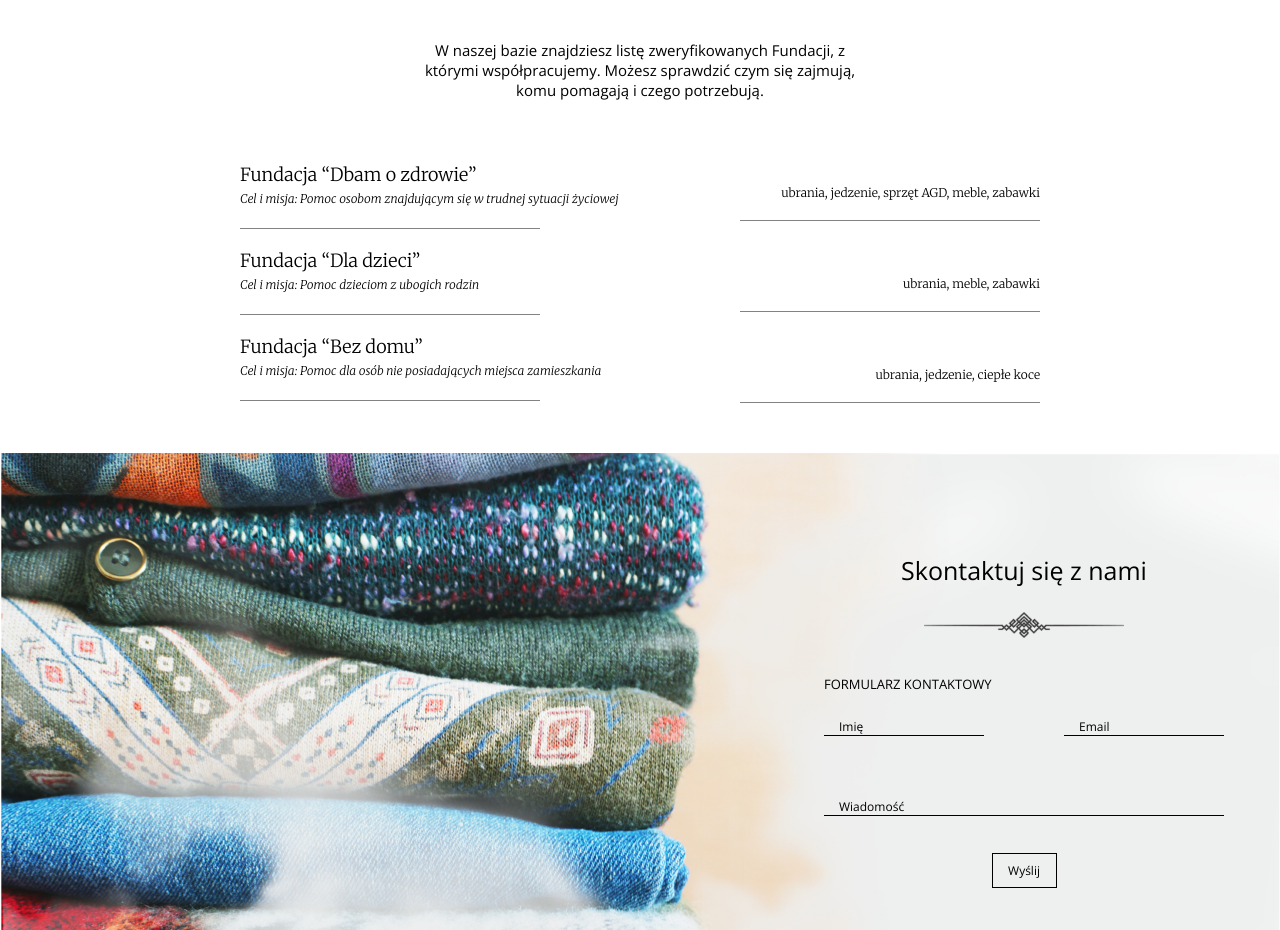
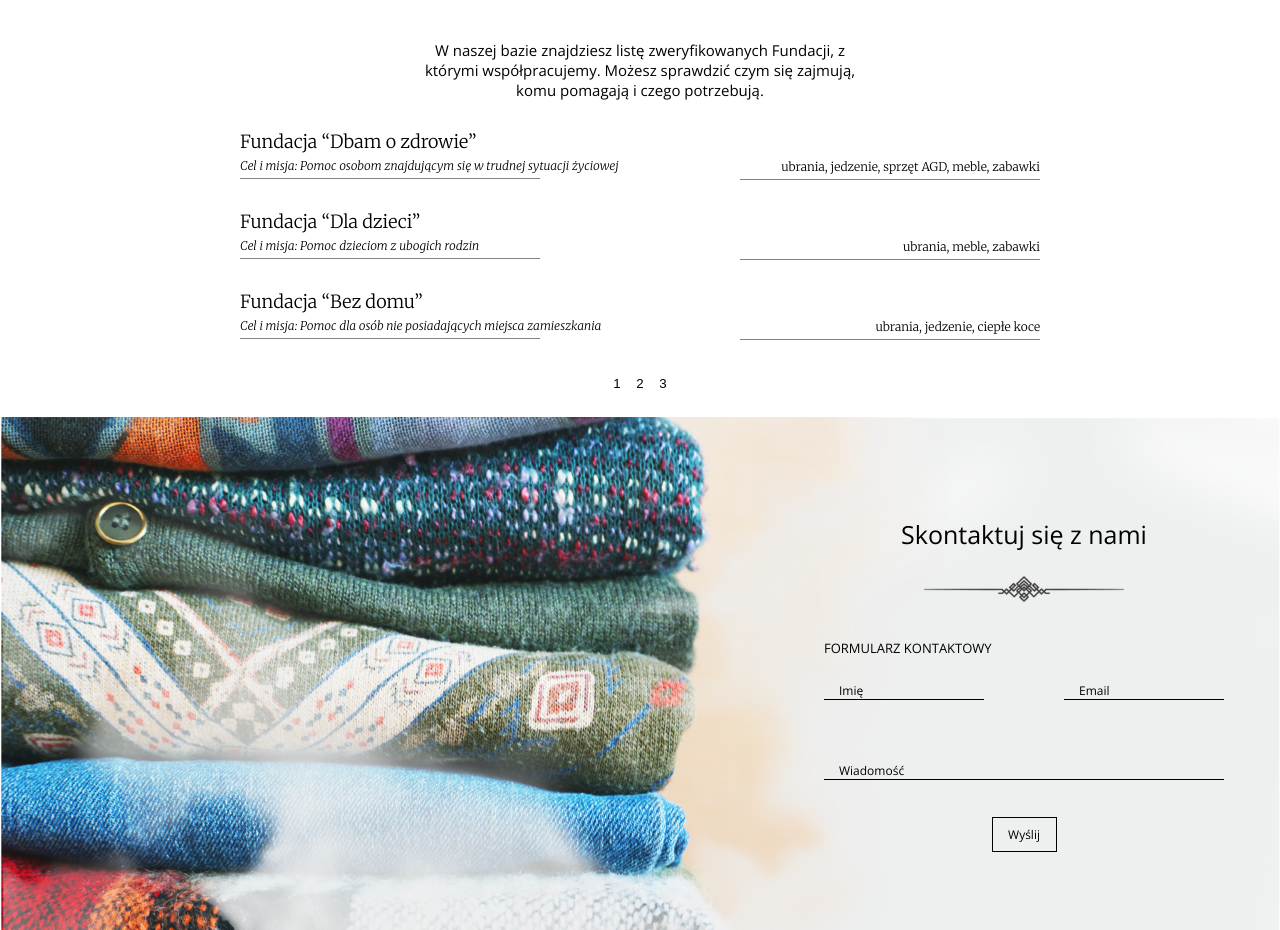
Before and after one commit to malwinalesniewska/oddaj-rzeczy, a React (Create React App) app: page / in a window 1280 px wide. Shown: the part 2304-3234 px from the top of the page. Built offline with nearby package versions, Linux system fonts and the light colour scheme.

Commit message:
added pagination; modified package.json to deploy

```diff
--- a/package.json
+++ b/package.json
@@ -2,10 +2,12 @@
   "name": "oddaj-rzeczy",
   "version": "0.1.0",
   "private": true,
+  "homepage": "https://malwinalesniewska.github.io/oddaj-rzeczy",
   "dependencies": {
     "@fortawesome/fontawesome-svg-core": "^1.2.14",
     "@fortawesome/free-solid-svg-icons": "^5.7.1",
     "@fortawesome/react-fontawesome": "^0.1.4",
+    "gh-pages": "^2.0.1",
     "node-sass": "^4.11.0",
     "prop-types": "^15.7.2",
     "react": "^16.8.1",
--- a/src/components/OrganisationButton/_OrganisationButton.scss
+++ b/src/components/OrganisationButton/_OrganisationButton.scss
@@ -7,7 +7,8 @@
   margin: 10px 10px 30px;
   cursor: pointer;
 
-  &:hover {
+  &:hover,
+  &:focus {
     border: 1px solid black;
   }
 }
--- a/src/components/OrganisationsList/OrganisationsList.js
+++ b/src/components/OrganisationsList/OrganisationsList.js
@@ -22,15 +22,42 @@ const organisations = [
 
 class OrganisationsList extends Component {
     state = {
-        currentLeftList: [
-            'Fundacja “Dbam o zdrowie”', ['Cel i misja: Pomoc osobom znajdującym się w trudnej sytuacji życiowej'],
-            'Fundacja “Dla dzieci”', ['Cel i misja: Pomoc dzieciom z ubogich rodzin'],
-            'Fundacja “Bez domu”', ['Cel i misja: Pomoc dla osób nie posiadających miejsca zamieszkania']
-        ],
-        currentRightList: [
-            'ubrania, jedzenie, sprzęt AGD, meble, zabawki',
-            'ubrania, meble, zabawki',
-            'ubrania, jedzenie, ciepłe koce'
+        list: [
+            {
+                title: 'Fundacja “Dbam o zdrowie”',
+                description: 'Cel i misja: Pomoc osobom znajdującym się w trudnej sytuacji życiowej',
+                items: 'ubrania, jedzenie, sprzęt AGD, meble, zabawki'
+            },
+            {
+                title: 'Fundacja “Dla dzieci”',
+                description: 'Cel i misja: Pomoc dzieciom z ubogich rodzin',
+                items: 'ubrania, meble, zabawki'
+            },
+            {
+                title: 'Fundacja “Bez domu”',
+                description: 'Cel i misja: Pomoc dla osób nie posiadających miejsca zamieszkania',
+                items: 'ubrania, jedzenie, ciepłe koce'
+            },
+            {
+                title: 'Fundacja “4”',
+                description: 'Cel i misja: Pomoc dla szpitalom',
+                items: 'ubrania, jedzenie, ciepłe koce'
+            },
+            {
+                title: 'Fundacja “5”',
+                description: 'Cel i misja: Pomoc dla osób nie posiadających miejsca zamieszkania',
+                items: 'ubrania, jedzenie, ciepłe koce'
+            },
+            {
+                title: 'Fundacja “6”',
+                description: 'Cel i misja: Pomoc dla osób nie posiadających miejsca zamieszkania',
+                items: 'ubrania, jedzenie, ciepłe koce'
+            },
+            {
+                title: 'Fundacja “7”',
+                description: 'Cel i misja: Pomoc dla osób nie posiadających miejsca zamieszkania',
+                items: 'ubrania, jedzenie, ciepłe koce'
+            }
         ]
     };
 
@@ -39,7 +66,9 @@ class OrganisationsList extends Component {
     };
 
     render() {
-        const {currentLeftList, currentRightList} = this.state;
+        const {
+            list
+        } = this.state;
         return (
             <div className='organisations_lists'>
                 <div className='organisations_lists__buttons'>
@@ -58,8 +87,7 @@ class OrganisationsList extends Component {
                     komu pomagają i czego potrzebują.
                 </p>
                 <SingleList
-                    leftList={currentLeftList}
-                    rightList={currentRightList}
+                    list={list}
                 />
             </div>
         );
--- a/src/components/OrganisationsList/audienceListMap.js
+++ b/src/components/OrganisationsList/audienceListMap.js
@@ -6,39 +6,90 @@ const audienceNames = {
 
 const audienceListMap = {
     foundation: {
-        currentLeftList: [
-            'Fundacja “Dbam o zdrowie”', ['Cel i misja: Pomoc osobom znajdującym się w trudnej sytuacji życiowej'],
-            'Fundacja “Dla dzieci”', ['Cel i misja: Pomoc dzieciom z ubogich rodzin'],
-            'Fundacja “Bez domu”', ['Cel i misja: Pomoc dla osób nie posiadających miejsca zamieszkania']
-        ],
-        currentRightList: [
-            'ubrania, jedzenie, sprzęt AGD, meble, zabawki',
-            'ubrania, meble, zabawki',
-            'ubrania, jedzenie, ciepłe koce'
+        list: [
+            {
+                title: 'Fundacja “Dbam o zdrowie”',
+                description: 'Cel i misja: Pomoc osobom znajdującym się w trudnej sytuacji życiowej',
+                items: 'ubrania, jedzenie, sprzęt AGD, meble, zabawki'
+            },
+            {
+                title: 'Fundacja “Dla dzieci”',
+                description: 'Cel i misja: Pomoc dzieciom z ubogich rodzin',
+                items: 'ubrania, meble, zabawki'
+            },
+            {
+                title: 'Fundacja “Bez domu”',
+                description: 'Cel i misja: Pomoc dla osób nie posiadających miejsca zamieszkania',
+                items: 'ubrania, jedzenie, ciepłe koce'
+            },
+            {
+                title: 'Fundacja “4”',
+                description: 'Cel i misja: Pomoc dla szpitalom',
+                items: 'ubrania, jedzenie, ciepłe koce'
+            },
+            {
+                title: 'Fundacja “5”',
+                description: 'Cel i misja: Pomoc dla osób nie posiadających miejsca zamieszkania',
+                items: 'ubrania, jedzenie, ciepłe koce'
+            },
+            {
+                title: 'Fundacja “6”',
+                description: 'Cel i misja: Pomoc dla osób nie posiadających miejsca zamieszkania',
+                items: 'ubrania, jedzenie, ciepłe koce'
+            },
+            {
+                title: 'Fundacja “7”',
+                description: 'Cel i misja: Pomoc dla osób nie posiadających miejsca zamieszkania',
+                items: 'ubrania, jedzenie, ciepłe koce'
+            }
         ]
     },
     nonGovernmental: {
-        currentLeftList: [
-            'Organizacja1', ['Cel i misja: Lorem ipsum dolot sit amet'],
-            'Organizacja2', ['Cel i misja: Lorem ipsum dolot sit amet'],
-            'Organizacja3', ['Cel i misja: Lorem ipsum dolot sit amet']
-        ],
-        currentRightList: [
-            'Gumbo beet greens corn soko endive gumbo gourd',
-            'Gumbo beet greens corn soko endive gumbo gourd',
-            'Gumbo beet greens corn soko endive gumbo gourd'
+        list: [
+            {
+                title: 'Organizacja1',
+                description: 'Cel i misja: Lorem ipsum dolot sit amet',
+                items: 'Gumbo beet greens corn soko endive gumbo gourd'
+            },
+            {
+                title: 'Organizacja2',
+                description: 'Cel i misja: Lorem ipsum dolot sit amet',
+                items: 'Gumbo beet greens corn soko endive gumbo gourd'
+            },
+            {
+                title: 'Organizacja3',
+                description: 'Cel i misja: Lorem ipsum dolot sit amet',
+                items: 'Gumbo beet greens corn soko endive gumbo gourd'
+            },
+            {
+                title: 'Organizacja2',
+                description: 'Cel i misja: Lorem ipsum dolot sit amet',
+                items: 'Gumbo beet greens corn soko endive gumbo gourd'
+            },
+            {
+                title: 'Organizacja3',
+                description: 'Cel i misja: Lorem ipsum dolot sit amet',
+                items: 'Gumbo beet greens corn soko endive gumbo gourd'
+            }
         ]
     },
     local: {
-        currentLeftList: [
-            'Zbiórka1', ['Cel i misja: Lorem ipsum dolot sit amet'],
-            'Zbiórka2', ['Cel i misja: Lorem ipsum dolot sit amet'],
-            'Zbiórka3', ['Cel i misja: Lorem ipsum dolot sit amet']
-        ],
-        currentRightList: [
-            'Gumbo beet greens corn soko endive gumbo gourd',
-            'Gumbo beet greens corn soko endive gumbo gourd',
-            'Gumbo beet greens corn soko endive gumbo gourd'
+        list: [
+            {
+                title: 'Zbiórka1',
+                description: 'Cel i misja: Lorem ipsum dolot sit amet',
+                items: 'Gumbo beet greens corn soko endive gumbo gourd'
+            },
+            {
+                title: 'Zbiórka2',
+                description: 'Cel i misja: Lorem ipsum dolot sit amet',
+                items: 'Gumbo beet greens corn soko endive gumbo gourd'
+            },
+            {
+                title: 'Zbiórka3',
+                description: 'Cel i misja: Lorem ipsum dolot sit amet',
+                items: 'Gumbo beet greens corn soko endive gumbo gourd'
+            }
         ]
     }
 };
--- a/src/components/SingleList/SingleList.js
+++ b/src/components/SingleList/SingleList.js
@@ -1,46 +1,76 @@
-import React, {Component} from 'react';
+import React, {Component, Fragment} from 'react';
 import './_SingleList.scss';
 
 
+const NUMBER_OF_ITEMS_PER_PAGE = 3;
+
 class SingleList extends Component {
+    state = {
+        currentPage: 1
+    };
+
+    goToPage = (pageNumber) => {
+        this.setState({
+            currentPage: pageNumber
+        })
+    };
+
     render() {
-        const {leftList, rightList} = this.props;
+        const { currentPage } = this.state;
+        const {list} = this.props;
+
+        const start = (currentPage - 1) * NUMBER_OF_ITEMS_PER_PAGE;
+        const end = currentPage * NUMBER_OF_ITEMS_PER_PAGE;
+        const elemsToDisplay = list.slice(start, end);
+        const noOfPages = Math.ceil(list.length / NUMBER_OF_ITEMS_PER_PAGE);
+
+        let pages = [];
+
+        for (let i = 0; i < noOfPages; i++) {
+            pages.push(i + 1)
+        }
+
         return (
             <div className='organisations_list'>
-                <ul className='organisations_list__left'>
-                    {leftList.map(function nested(elem, index) {
-                        if (Array.isArray(elem)) {
+                {/*<div className='organisations_list__lists'>*/}
+                    {
+                        elemsToDisplay.map((elem) => {
                             return (
-                                elem.map(nested =>
-                                    <span
-                                        className='organisations_list__single organisations_list__single--mission'
-                                        key={index}
-                                    >
-                                        {nested}
-                                    </span>
-                        ))} else {
+                                <Fragment>
+                                    <div className='organisations_list__left'>
+                                        <div>
+                                            { elem.title }
+                                        </div>
+                                        <div className='organisations_list__left--mission'>
+                                            { elem.description }
+                                        </div>
+                                    </div>
+                                    <div className='organisations_list__right'>
+                                        { elem.items }
+                                    </div>
+                                </Fragment>
+                            )
+                        })
+                    }
+                {/*</div>*/}
+                <div className='organisations_list__buttons'>
+                    {pages.map((pageNumber) => {
                             return (
-                            <li
-                                className='organisations_list__single'
-                                key={index}
-                            >
-                                {elem}
-                            </li>
-                        )}
-                    })}
-                </ul>
-                <ul className='organisations_list__right'>
-                    {rightList.map((elem, index) =>
-                        <li
-                            className='organisations_list__single organisations_list__single--right_list'
-                            key={index}
-                        >
-                            {elem}
-                        </li>
-                    )}
-                </ul>
+
+                                <button
+                                    className='organisations_list__single_button'
+                                    onClick={() => this.goToPage(pageNumber)}
+                                >
+                                    {pageNumber}
+                                </button>
+
+                            )
+                    })
+                    }
+                </div>
+
             </div>
-        );
+        )
     }
 }
 
--- a/src/components/SingleList/_SingleList.scss
+++ b/src/components/SingleList/_SingleList.scss
@@ -2,22 +2,19 @@
 
 .organisations_list {
   display: flex;
-  justify-content: space-between;
-  width: 800px;
+  flex-direction: column;
   align-items: center;
-
-  &__left {
-    width: 50%;
-  }
-
-  &_right {
-    width: 50%;
-  }
-
-  &__single {
-    list-style: none;
+  min-width: 800px;
+  max-width: 1000px;
   font-size: 18px;
   font-family: 'Merriweather', Arial, sans-serif;
+  margin-bottom: 20px;
+
+  //&__lists {
+  //  //display: flex;
+  //  ////flex-direction: column;
+  //  //justify-content: space-between;
+  //}
 
   @mixin underline {
     content: '';
@@ -25,27 +22,98 @@
     width: 300px;
     height: 1px;
     background-color: $underline-lists-section;
-      margin-top: 20px;
-      margin-bottom: 20px;
+    margin-top: 5px;
   }
-    &--right_list {
-      text-align: right;
-      font-size: 12px;
-      margin-top: 55px;
 
-      &:after {
-        @include underline;
-        margin-top: 20px;
-        margin-bottom: 50px;
-      }
-    }
+  &__left {
+    align-self: flex-start;
+    width: 50%;
+    padding-bottom: 30px;
+
     &--mission {
       font-size: 12px;
       font-style: italic;
+      padding-top: 5px;
 
       &:after {
         @include underline;
       }
     }
   }
+
+  &__right {
+    align-self: flex-end;
+    width: 50%;
+    text-align: right;
+    margin-top: -50px;
+    font-size: 12px;
+    padding-bottom: 30px;
+
+    &:after {
+      @include underline;
+      margin-left: 100px;
     }
+  }
+
+  &__buttons {
+    display: flex;
+    justify-content: center;
+    flex-direction: row;
+  }
+
+  &__single_button {
+    width: 23px;
+    height: 27px;
+    border: none;
+    background: none;
+    cursor: pointer;
+
+    &:focus,
+    &:hover {
+      border: 1px solid black;
+    }
+  }
+
+  //&__left {
+  //  width: 50%;
+  //}
+  //
+  //&_right {
+  //  width: 50%;
+  //}
+  //
+  //&__single {
+  //  list-style: none;
+  //  font-size: 18px;
+  //  font-family: 'Merriweather', Arial, sans-serif;
+  //
+  //  @mixin underline {
+  //    content: '';
+  //    display: block;
+  //    width: 300px;
+  //    height: 1px;
+  //    background-color: $underline-lists-section;
+  //    margin-top: 20px;
+  //    margin-bottom: 20px;
+  //  }
+  //  &--right_list {
+  //    text-align: right;
+  //    font-size: 12px;
+  //    margin-top: 55px;
+  //
+  //    &:after {
+  //      @include underline;
+  //      margin-top: 20px;
+  //      margin-bottom: 50px;
+  //    }
+  //  }
+  //  &--mission {
+  //    font-size: 12px;
+  //    font-style: italic;
+  //
+  //    &:after {
+  //      @include underline;
+  //    }
+  //  }
+  //}
+}
```
Also changed, not shown: 1 other file (tests, documents, lock files or other folders). Lines whose indentation alone changed are shown as unchanged.
